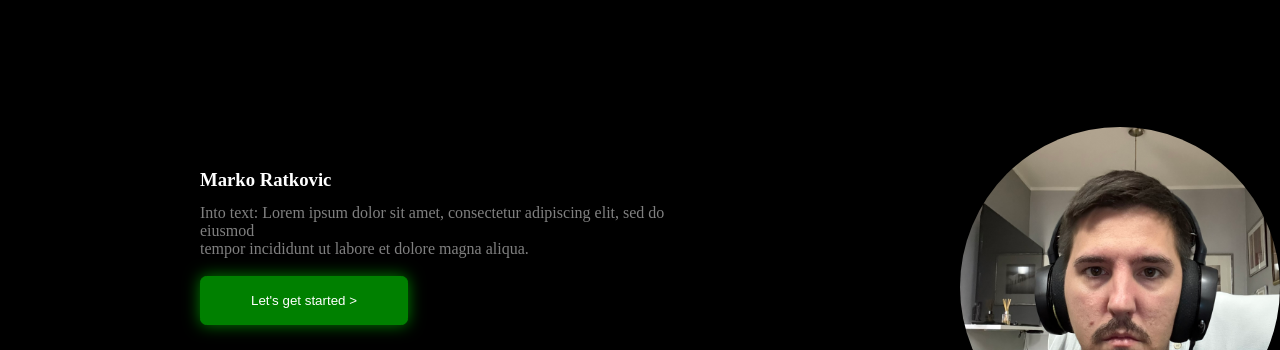
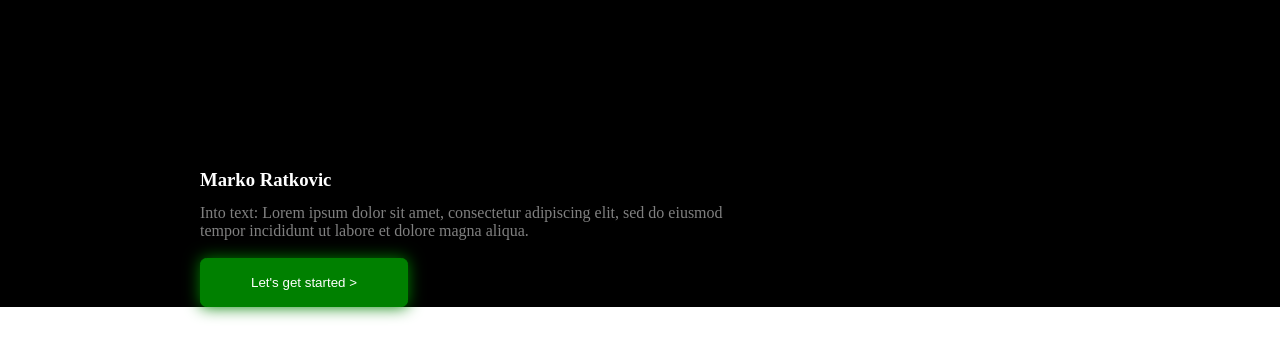
Before and after one commit to MarkoRatkovic94/ITMentorstva, a plain HTML site: page HTML CSS/Domaci 11 - SEO Tagovi/index.html in a window 1280 px wide. Shown: the part 56-406 px from the top of the page. Drawn offline with Linux system fonts and the light colour scheme.

Commit message:
Fix HTML structure and remove unnecessary lines

```diff
--- a/HTML CSS/Domaci 11 - SEO Tagovi/index.html
+++ b/HTML CSS/Domaci 11 - SEO Tagovi/index.html
@@ -37,13 +37,6 @@
 					<button class="articleButton" type="button">
 						Let's get started >
 					</button>
-				</article>
-				<article class="articleImage">
-					<img
-						class="articleImage1"
-						src="slike/myself/myself.JPEG"
-						alt="picture of myself"
-					/>
 				</article>
 			</header>
 		</section>
```
